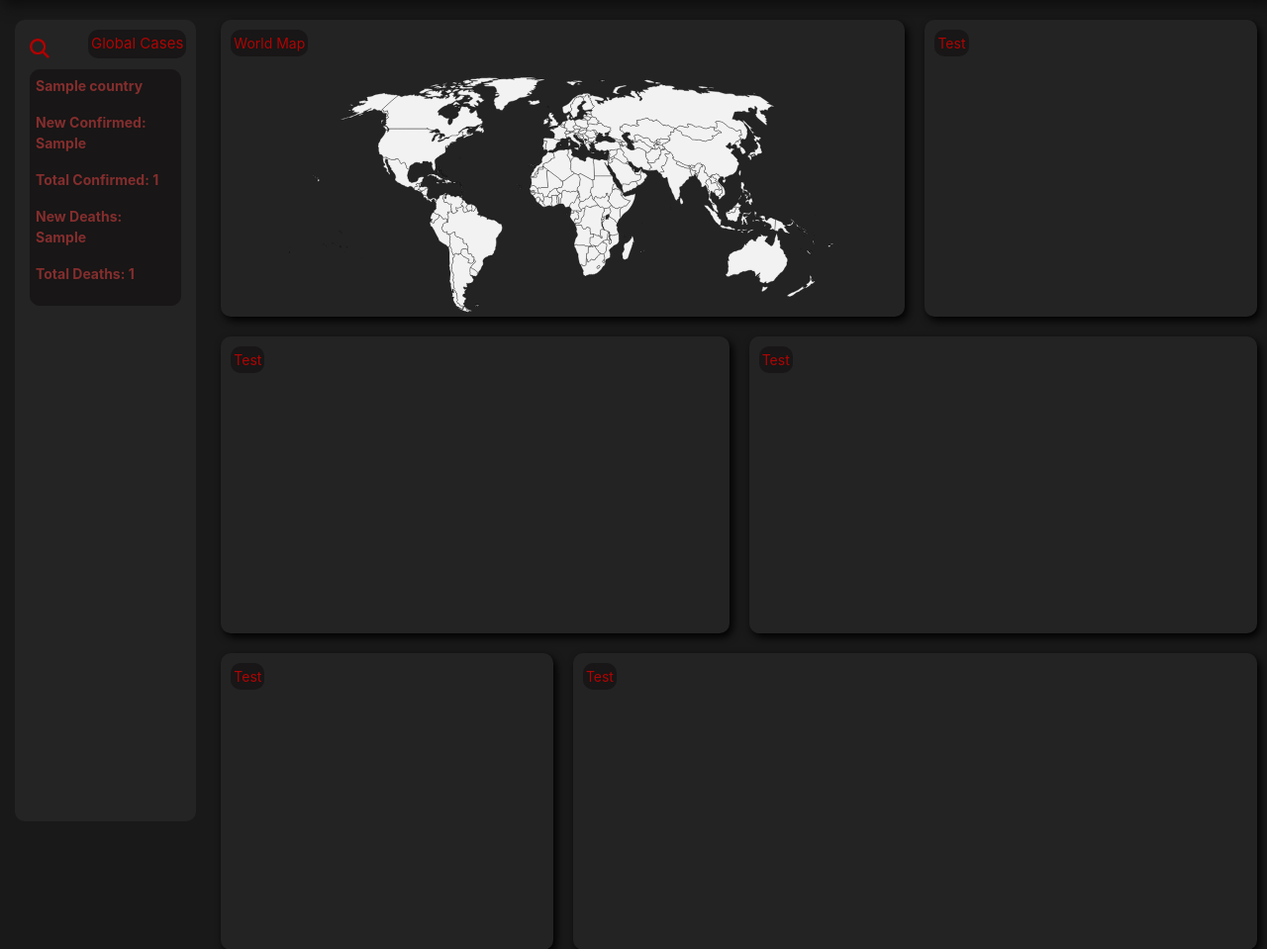
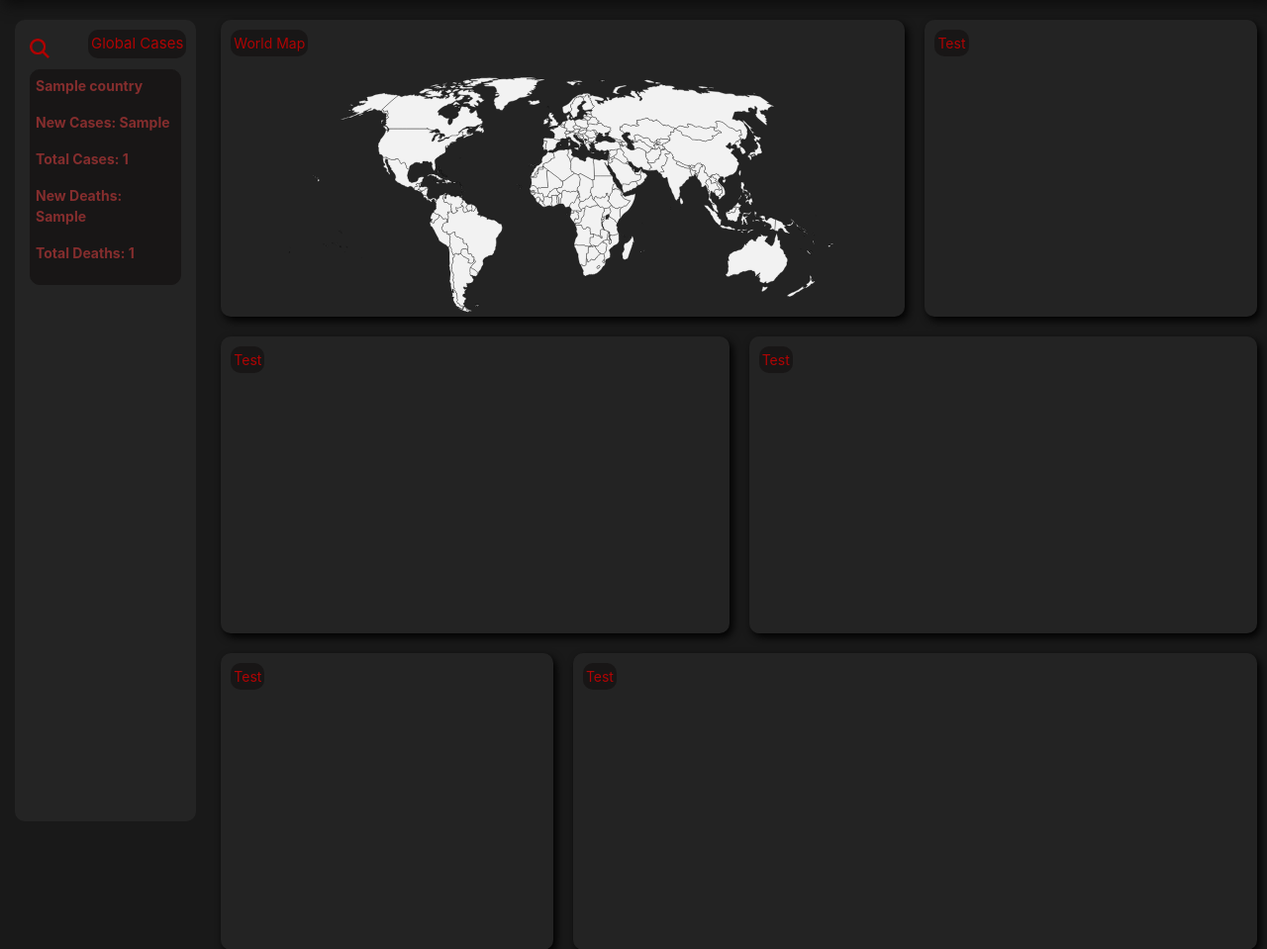
Before and after one commit to andrewvenson/py-dash, a Flask app: template bps/dash/templates/dash/dash.html in a window 1280 px wide. Shown: the part 50-1009 px from the top of the page at 99% size. Run offline with Flask 2, Linux system fonts and the light colour scheme; the template is opened without the code that fills it: most values are stand-ins (such as "Sample title", 1, 10 or a date in 2020); some libraries are stand-ins or nearby versions.

Commit message:
ui dash changes

```diff
--- a/bps/dash/templates/dash/side-nav.html
+++ b/bps/dash/templates/dash/side-nav.html
@@ -18,8 +18,8 @@
                 {% if y['Country'] != ""%}
                 <div>
                     <p>{{y['Country']}}</p>
-                    <p> New Confirmed: <span>{{y['NewConfirmed']}}</span></p>
-                    <p>Total Confirmed: <span>{{y['TotalConfirmed']}}</span></p>
+                    <p> New Cases: <span>{{y['NewConfirmed']}}</span></p>
+                    <p>Total Cases: <span>{{y['TotalConfirmed']}}</span></p>
                     <p>New Deaths: <span>{{y['NewDeaths']}}</span></p>
                     <p>Total Deaths: <span>{{y['TotalDeaths']}}</span></p>
                 </div>
```
